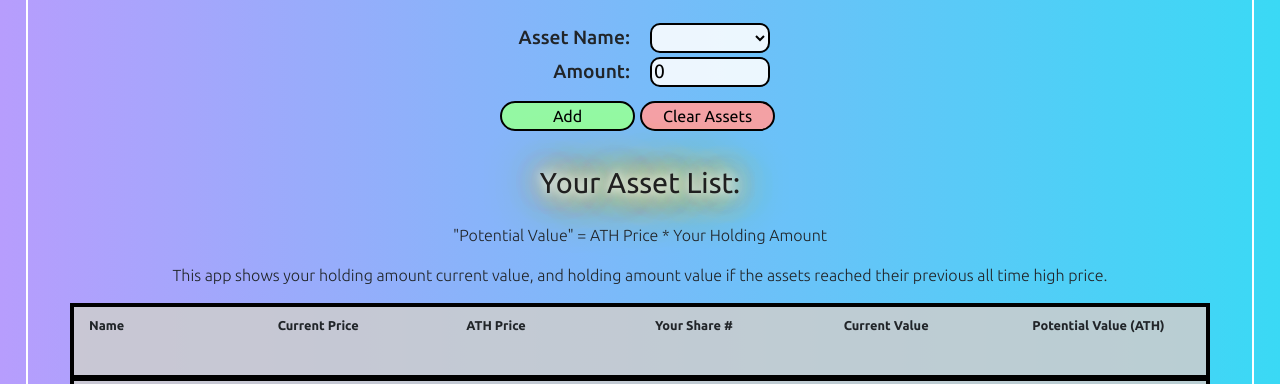
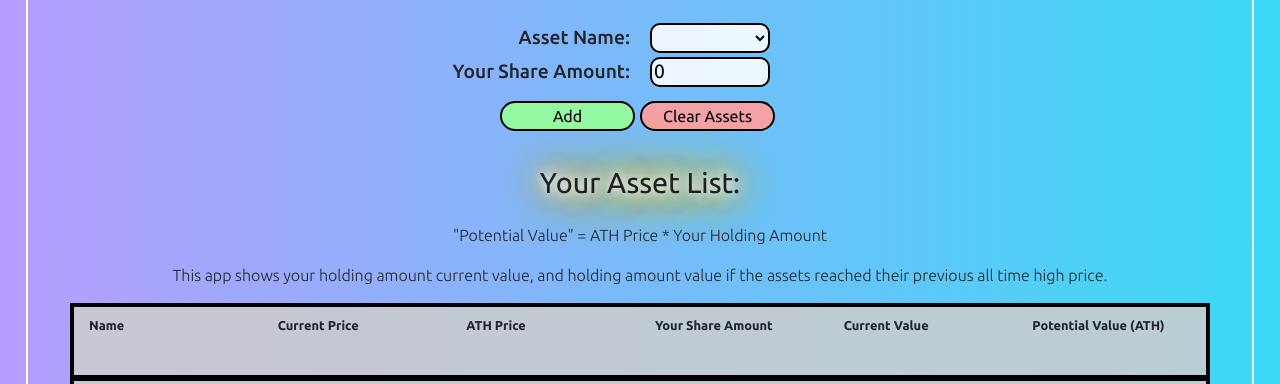
Before and after one commit to wilsonramstead/allTimeHighPotential, an Angular app: page / in a window 1280 px wide. Shown: the part 265-649 px from the top of the page. Built offline with nearby package versions, Linux system fonts and the light colour scheme.

Commit message:
changed words

```diff
--- a/src/app/home/home.component.html
+++ b/src/app/home/home.component.html
@@ -65,7 +65,7 @@
                 </div>
                 <div class="assetInput">
                     <div class="left">
-                        <h6>Amount:</h6>
+                        <h6>Your Share Amount:</h6>
                     </div>
                     <div class="right">
                         <input type="number" [(ngModel)]="newAsset.assetAmount" name="newAsset.assetAmount" required/>
@@ -90,7 +90,7 @@
                 <div class="col"><h6>Name</h6></div>
                 <div class="col"><h6>Current Price</h6></div>
                 <div class="col"><h6>ATH Price</h6></div>
-                <div class="col"><h6>Your Share #</h6></div>
+                <div class="col"><h6>Your Share Amount</h6></div>
                 <div class="col"><h6>Current Value</h6> </div>
                 <div class="col"><h6>Potential Value (ATH)</h6></div>
             </div>
@@ -130,7 +130,7 @@
                     </div>
 
                     <div class="row">
-                        <div class="col" style="border-right: 2px solid black"><h6>Holdings Amount</h6></div>
+                        <div class="col" style="border-right: 2px solid black"><h6>Your Share Amount</h6></div>
                         <div class="col"><h6>{{ asset['assetAmount'] }}</h6></div>
                     </div>
 
```
Also changed, not shown: 6 other files (tests, documents, lock files or other folders).
